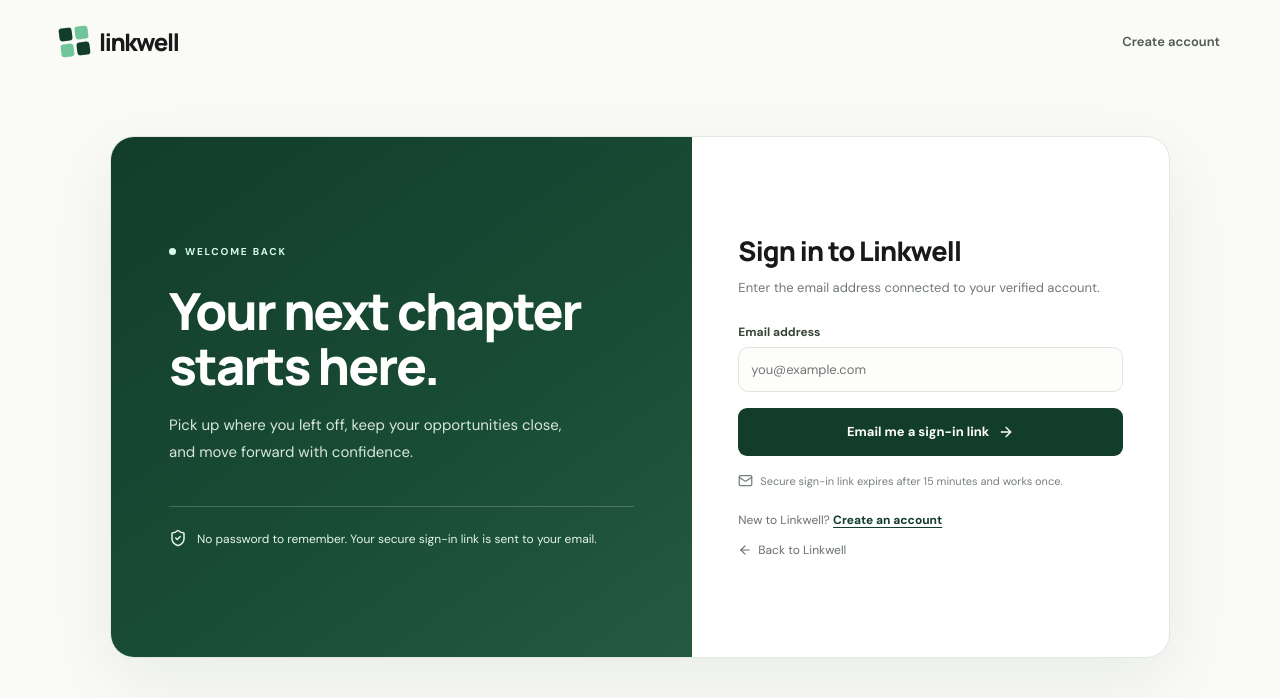
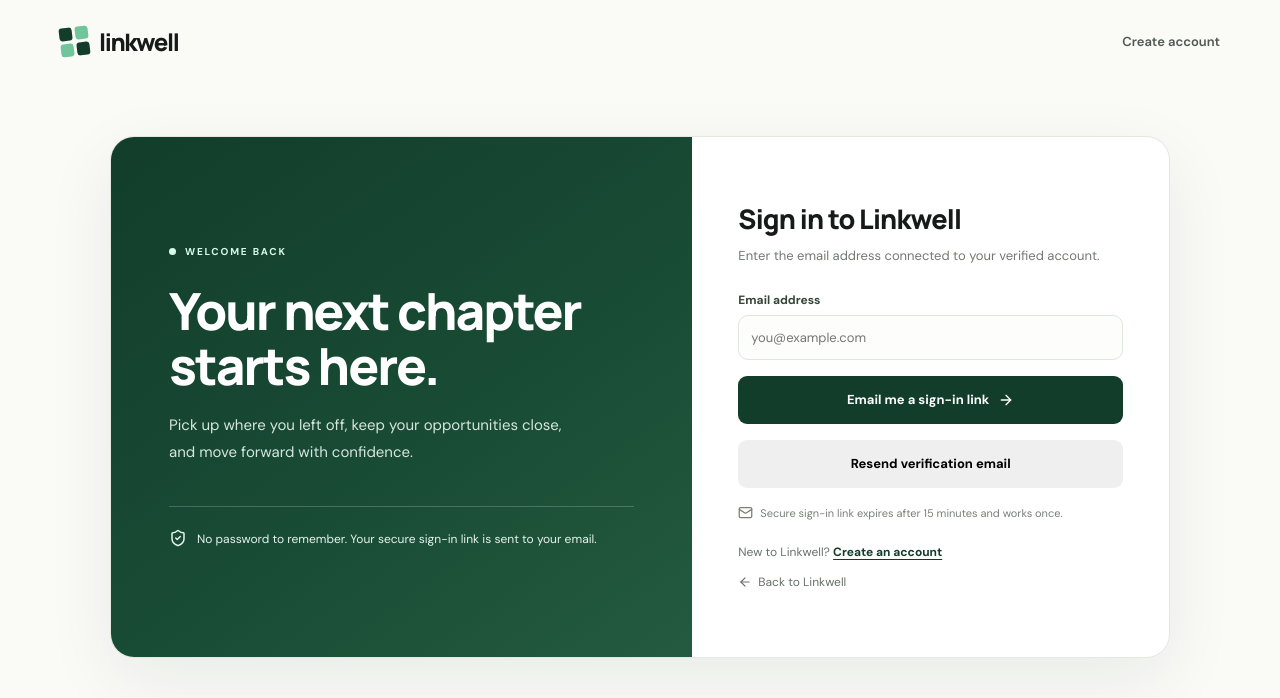
Before and after one commit to mrceogodwin/Linkwell, a Next.js app: page /sign-in in a window 1280 px wide. Shown: the top 698 px of the page. Built offline with nearby package versions, Linux system fonts and the light colour scheme.

Commit message:
Add resend verification action to sign-in form

```diff
--- a/app/sign-in/signin-form.tsx
+++ b/app/sign-in/signin-form.tsx
@@ -7,6 +7,8 @@ export default function SigninForm({ nextPath = "" }: { nextPath?: string }) {
   const [message, setMessage] = useState("");
   const [error, setError] = useState("");
   const [busy, setBusy] = useState(false);
+  const [resending, setResending] = useState(false);
+  const [email, setEmail] = useState("");
 
   async function submit(event: React.FormEvent<HTMLFormElement>) {
     event.preventDefault();
@@ -14,12 +16,12 @@ export default function SigninForm({ nextPath = "" }: { nextPath?: string }) {
     setError("");
     setBusy(true);
     const form = new FormData(event.currentTarget);
-    const email = String(form.get("email") ?? "").trim();
+    const submittedEmail = String(form.get("email") ?? "").trim();
     try {
       const response = await fetch("/api/auth/sign-in", {
         method: "POST",
         headers: { "Content-Type": "application/json" },
-        body: JSON.stringify({ email, next: nextPath }),
+        body: JSON.stringify({ email: submittedEmail, next: nextPath }),
       });
       const result = await response.json();
       if (!response.ok) throw new Error(result.error || "Could not request a sign-in link.");
@@ -32,15 +34,43 @@ export default function SigninForm({ nextPath = "" }: { nextPath?: string }) {
     }
   }
 
+  async function resendVerification() {
+    setMessage("");
+    setError("");
+    const normalizedEmail = email.trim();
+    if (!/^[^\s@]+@[^\s@]+\.[^\s@]+$/.test(normalizedEmail) || normalizedEmail.length > 254) {
+      setError("Enter your email address above first.");
+      return;
+    }
+    setResending(true);
+    try {
+      const response = await fetch("/api/auth/resend-verification", {
+        method: "POST",
+        headers: { "Content-Type": "application/json" },
+        body: JSON.stringify({ email: normalizedEmail }),
+      });
+      const result = await response.json();
+      if (!response.ok) throw new Error(result.error || "Could not request a verification email.");
+      setMessage(result.message || "If your account needs verification, a new link will arrive shortly.");
+    } catch (e) {
+      setError(e instanceof Error ? e.message : "Something went wrong. Please try again.");
+    } finally {
+      setResending(false);
+    }
+  }
+
   return <form onSubmit={submit} className="auth-form">
     <label className="auth-field">Email address
-      <input name="email" type="email" autoComplete="email" maxLength={254} required placeholder="you@example.com" />
+      <input name="email" type="email" autoComplete="email" maxLength={254} required placeholder="you@example.com" value={email} onChange={event => setEmail(event.target.value)} />
     </label>
     {error && <p className="auth-feedback auth-error" role="alert">{error}</p>}
     {message && <p className="auth-feedback auth-success" role="status">{message}</p>}
     <button className="button button-dark auth-submit" type="submit" disabled={busy}>
       {busy ? <><LoaderCircle size={16} className="auth-spinner"/> Sending link…</> : <>Email me a sign-in link <ArrowRight size={16}/></>}
     </button>
+    <button className="button auth-submit" type="button" onClick={resendVerification} disabled={busy || resending}>
+      {resending ? <><LoaderCircle size={16} className="auth-spinner"/> Sending verification email…</> : "Resend verification email"}
+    </button>
     <p className="auth-privacy"><Mail size={15}/> Secure sign-in link expires after 15 minutes and works once.</p>
   </form>;
 }
```
